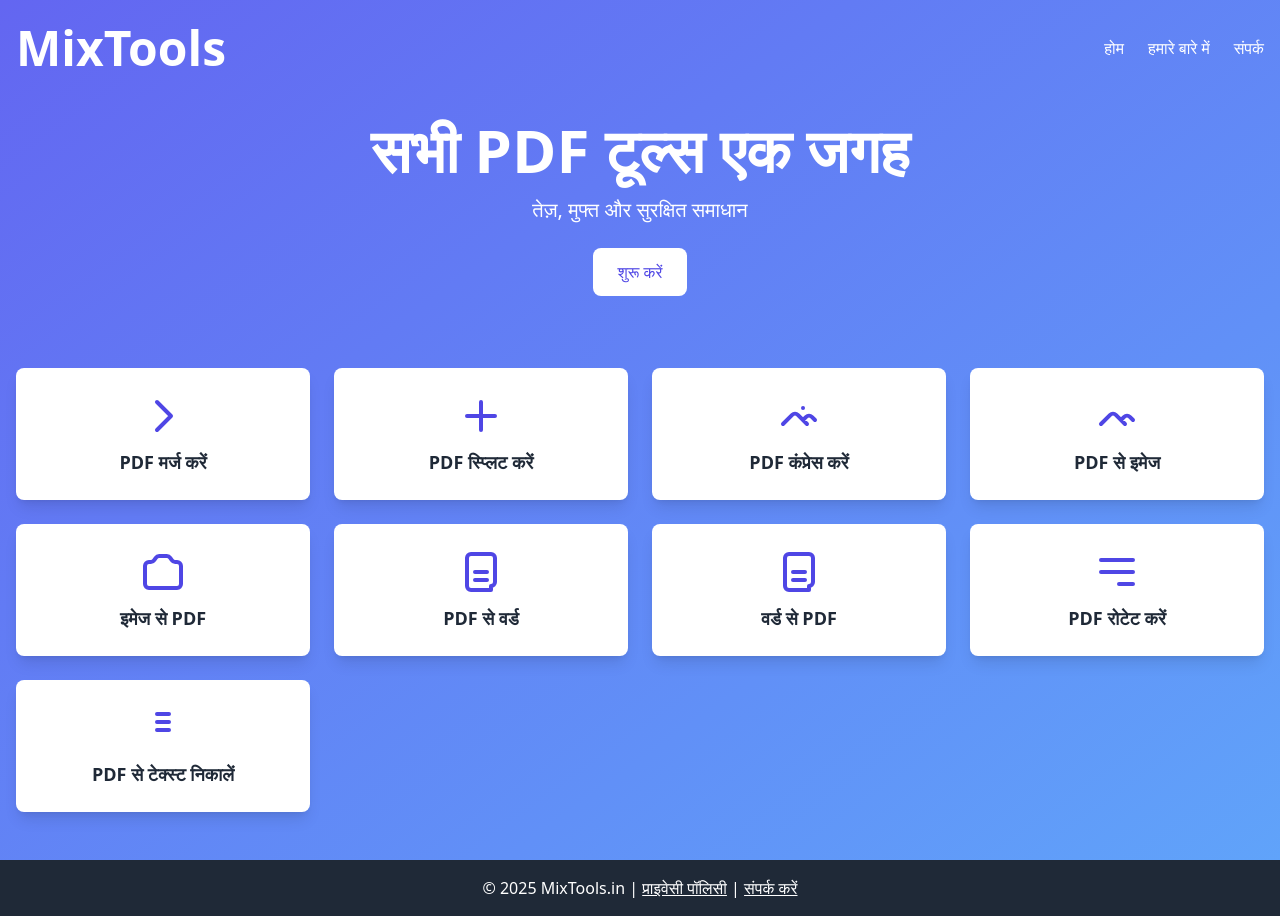
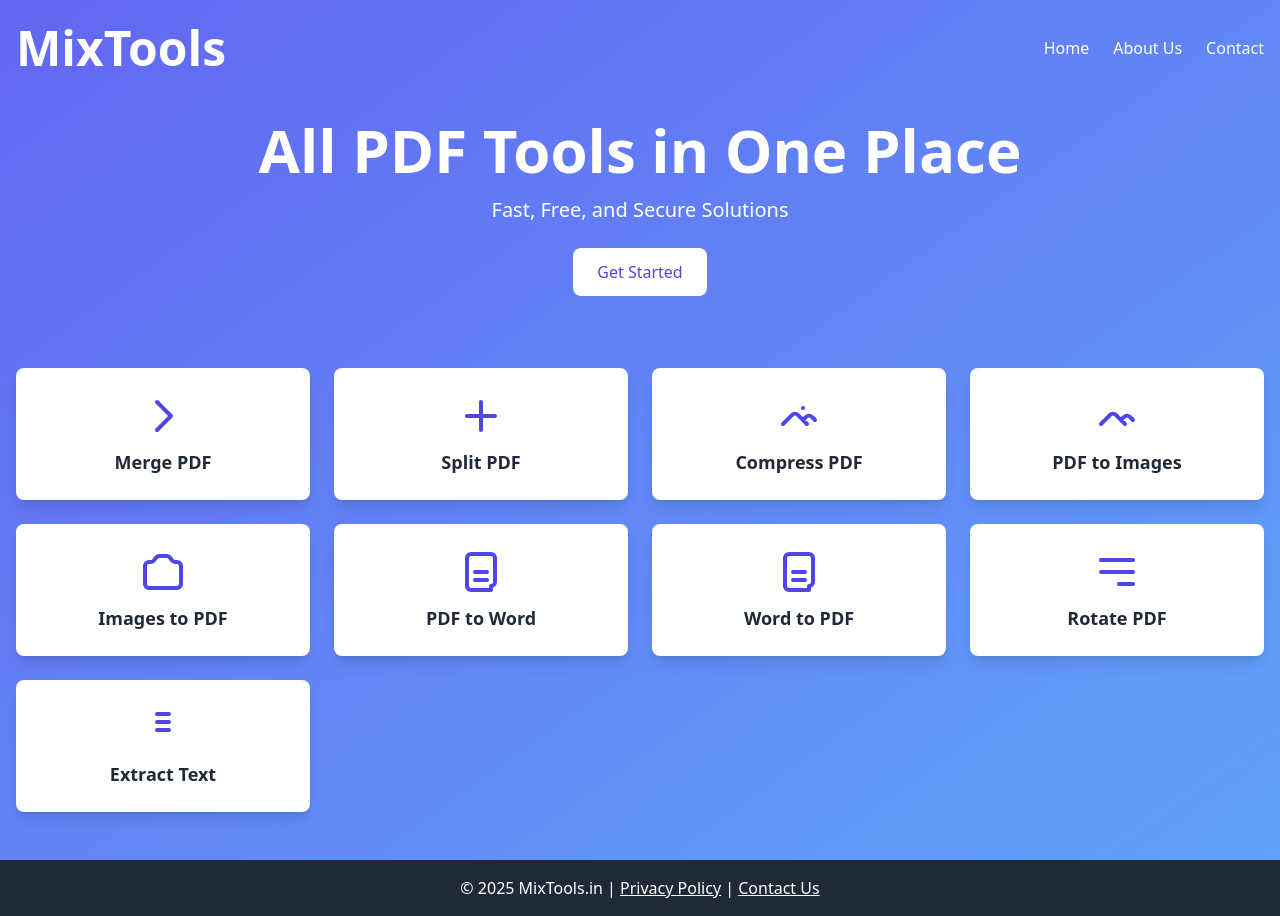
Before and after one commit to mixtoolsdev/mixtools, a plain HTML site: page index.html in a window 1280 px wide. Drawn offline with nearby package versions, Linux system fonts and the light colour scheme.

Commit message:
Update index.html

```diff
--- a/index.html
+++ b/index.html
@@ -1,12 +1,12 @@
 <!DOCTYPE html>
-<html lang="hi">
+<html lang="en">
 <head>
     <meta charset="UTF-8">
     <meta name="viewport" content="width=device-width, initial-scale=1.0">
-    <meta name="description" content="MixTools - मुफ्त और सुरक्षित ऑनलाइन PDF टूल्स: मर्ज, स्प्लिट, कंप्रेस, कन्वर्ट।">
+    <meta name="description" content="MixTools - Free and secure online PDF tools: Merge, Split, Compress, Convert.">
     <meta name="keywords" content="PDF tools, merge PDF, split PDF, compress PDF, convert PDF">
     <meta name="author" content="MixTools">
-    <title>MixTools - प्रोफेशनल PDF सॉल्यूशंस</title>
+    <title>MixTools - Professional PDF Solutions</title>
     <script src="https://cdn.tailwindcss.com"></script>
     <script src="https://cdnjs.cloudflare.com/ajax/libs/pdf-lib/1.17.1/pdf-lib.min.js"></script>
     <script src="https://cdnjs.cloudflare.com/ajax/libs/pdf.js/2.16.338/pdf.min.js"></script>
@@ -20,15 +20,15 @@
         <nav class="container mx-auto px-4 flex justify-between items-center">
             <h1 class="text-5xl font-bold text-white">MixTools</h1>
             <ul class="flex space-x-6 text-white">
-                <li><a href="#" class="hover:underline">होम</a></li>
-                <li><a href="#" class="hover:underline">हमारे बारे में</a></li>
-                <li><a href="#" class="hover:underline">संपर्क</a></li>
+                <li><a href="#" class="hover:underline">Home</a></li>
+                <li><a href="#" class="hover:underline">About Us</a></li>
+                <li><a href="#" class="hover:underline">Contact</a></li>
             </ul>
         </nav>
         <div class="text-center mt-12">
-            <h2 class="text-6xl font-bold text-white">सभी PDF टूल्स एक जगह</h2>
-            <p class="mt-4 text-xl text-white">तेज़, मुफ्त और सुरक्षित समाधान</p>
-            <button class="mt-6 bg-white text-indigo-600 px-6 py-3 rounded-lg hover:bg-gray-100">शुरू करें</button>
+            <h2 class="text-6xl font-bold text-white">All PDF Tools in One Place</h2>
+            <p class="mt-4 text-xl text-white">Fast, Free, and Secure Solutions</p>
+            <button class="mt-6 bg-white text-indigo-600 px-6 py-3 rounded-lg hover:bg-gray-100">Get Started</button>
         </div>
     </header>
 
@@ -40,7 +40,7 @@
                     <svg class="mx-auto h-12 w-12 text-indigo-600" fill="none" stroke="currentColor" viewBox="0 0 24 24">
                         <path stroke-linecap="round" stroke-linejoin="round" stroke-width="2" d="M9 5l7 7-7 7" />
                     </svg>
-                    <h3 class="mt-2 text-lg font-semibold">PDF मर्ज करें</h3>
+                    <h3 class="mt-2 text-lg font-semibold">Merge PDF</h3>
                 </div>
             </div>
             <div class="tool-tile bg-white p-6 rounded-lg shadow-lg hover:shadow-xl cursor-pointer" data-tool="split">
@@ -48,7 +48,7 @@
                     <svg class="mx-auto h-12 w-12 text-indigo-600" fill="none" stroke="currentColor" viewBox="0 0 24 24">
                         <path stroke-linecap="round" stroke-linejoin="round" stroke-width="2" d="M12 5v14m7-7H5" />
                     </svg>
-                    <h3 class="mt-2 text-lg font-semibold">PDF स्प्लिट करें</h3>
+                    <h3 class="mt-2 text-lg font-semibold">Split PDF</h3>
                 </div>
             </div>
             <div class="tool-tile bg-white p-6 rounded-lg shadow-lg hover:shadow-xl cursor-pointer" data-tool="compress">
@@ -56,7 +56,7 @@
                     <svg class="mx-auto h-12 w-12 text-indigo-600" fill="none" stroke="currentColor" viewBox="0 0 24 24">
                         <path stroke-linecap="round" stroke-linejoin="round" stroke-width="2" d="M4 16l4.586-4.586a2 2 0 012.828 0L16 16m-2-2l1.586-1.586a2 2 0 012.828 0L20 14m-6-6h.01" />
                     </svg>
-                    <h3 class="mt-2 text-lg font-semibold">PDF कंप्रेस करें</h3>
+                    <h3 class="mt-2 text-lg font-semibold">Compress PDF</h3>
                 </div>
             </div>
             <div class="tool-tile bg-white p-6 rounded-lg shadow-lg hover:shadow-xl cursor-pointer" data-tool="pdf-to-jpg">
@@ -64,7 +64,7 @@
                     <svg class="mx-auto h-12 w-12 text-indigo-600" fill="none" stroke="currentColor" viewBox="0 0 24 24">
                         <path stroke-linecap="round" stroke-linejoin="round" stroke-width="2" d="M4 16l4.586-4.586a2 2 0 012.828 0L16 16m-2-2l1.586-1.586a2 2 0 012.828 0L20 14" />
                     </svg>
-                    <h3 class="mt-2 text-lg font-semibold">PDF से इमेज</h3>
+                    <h3 class="mt-2 text-lg font-semibold">PDF to Images</h3>
                 </div>
             </div>
             <div class="tool-tile bg-white p-6 rounded-lg shadow-lg hover:shadow-xl cursor-pointer" data-tool="images-to-pdf">
@@ -72,7 +72,7 @@
                     <svg class="mx-auto h-12 w-12 text-indigo-600" fill="none" stroke="currentColor" viewBox="0 0 24 24">
                         <path stroke-linecap="round" stroke-linejoin="round" stroke-width="2" d="M3 9a2 2 0 012-2h.93a2 2 0 001.664-.89l.812-1.22A2 2 0 0110.07 4h3.86a2 2 0 011.664.89l.812 1.22A2 2 0 0018.07 7H19a2 2 0 012 2v9a2 2 0 01-2 2H5a2 2 0 01-2-2V9z" />
                     </svg>
-                    <h3 class="mt-2 text-lg font-semibold">इमेज से PDF</h3>
+                    <h3 class="mt-2 text-lg font-semibold">Images to PDF</h3>
                 </div>
             </div>
             <div class="tool-tile bg-white p-6 rounded-lg shadow-lg hover:shadow-xl cursor-pointer" data-tool="pdf-to-word">
@@ -80,7 +80,7 @@
                     <svg class="mx-auto h-12 w-12 text-indigo-600" fill="none" stroke="currentColor" viewBox="0 0 24 24">
                         <path stroke-linecap="round" stroke-linejoin="round" stroke-width="2" d="M9 12h6m-6 4h6m2 5H7a2 2 0 01-2-2V5a2 2 0 012-2h10a2 2 0 012 2v12a2 2 0 01-2 2z" />
                     </svg>
-                    <h3 class="mt-2 text-lg font-semibold">PDF से वर्ड</h3>
+                    <h3 class="mt-2 text-lg font-semibold">PDF to Word</h3>
                 </div>
             </div>
             <div class="tool-tile bg-white p-6 rounded-lg shadow-lg hover:shadow-xl cursor-pointer" data-tool="word-to-pdf">
@@ -88,7 +88,7 @@
                     <svg class="mx-auto h-12 w-12 text-indigo-600" fill="none" stroke="currentColor" viewBox="0 0 24 24">
                         <path stroke-linecap="round" stroke-linejoin="round" stroke-width="2" d="M9 12h6m-6 4h6m2 5H7a2 2 0 01-2-2V5a2 2 0 012-2h10a2 2 0 012 2v12a2 2 0 01-2 2z" />
                     </svg>
-                    <h3 class="mt-2 text-lg font-semibold">वर्ड से PDF</h3>
+                    <h3 class="mt-2 text-lg font-semibold">Word to PDF</h3>
                 </div>
             </div>
             <div class="tool-tile bg-white p-6 rounded-lg shadow-lg hover:shadow-xl cursor-pointer" data-tool="rotate">
@@ -96,7 +96,7 @@
                     <svg class="mx-auto h-12 w-12 text-indigo-600" fill="none" stroke="currentColor" viewBox="0 0 24 24">
                         <path stroke-linecap="round" stroke-linejoin="round" stroke-width="2" d="M4 6h16M4 12h16m-7 6h7" />
                     </svg>
-                    <h3 class="mt-2 text-lg font-semibold">PDF रोटेट करें</h3>
+                    <h3 class="mt-2 text-lg font-semibold">Rotate PDF</h3>
                 </div>
             </div>
             <div class="tool-tile bg-white p-6 rounded-lg shadow-lg hover:shadow-xl cursor-pointer" data-tool="extract-text">
@@ -104,7 +104,7 @@
                     <svg class="mx-auto h-12 w-12 text-indigo-600" fill="none" stroke="currentColor" viewBox="0 0 24 24">
                         <path stroke-linecap="round" stroke-linejoin="round" stroke-width="2" d="M9 5h6m-6 4h6m-6 4h6" />
                     </svg>
-                    <h3 class="mt-2 text-lg font-semibold">PDF से टेक्स्ट निकालें</h3>
+                    <h3 class="mt-2 text-lg font-semibold">Extract Text</h3>
                 </div>
             </div>
         </div>
@@ -116,7 +116,7 @@
             <span class="close absolute top-4 right-4 text-2xl cursor-pointer">&times;</span>
             <h3 id="tool-title" class="text-xl font-bold mb-4"></h3>
             <input type="file" id="file-input" class="mb-4 w-full" multiple>
-            <button id="process-btn" class="bg-indigo-600 text-white px-4 py-2 rounded hover:bg-indigo-700">प्रोसेस करें</button>
+            <button id="process-btn" class="bg-indigo-600 text-white px-4 py-2 rounded hover:bg-indigo-700">Process</button>
             <div id="progress-bar" class="mt-2 w-full bg-gray-200 rounded-full h-2.5 hidden">
                 <div id="progress-fill" class="bg-indigo-600 h-2.5 rounded-full" style="width: 0%;"></div>
             </div>
@@ -126,7 +126,19 @@
 
     <!-- Footer -->
     <footer class="bg-gray-800 text-white text-center py-4">
-        <p>© 2025 MixTools.in | <a href="#" class="underline">प्राइवेसी पॉलिसी</a> | <a href="#" class="underline">संपर्क करें</a></p>
+        <p>© 2025 MixTools.in | <a href="#privacy" class="underline">Privacy Policy</a> | <a href="#contact" class="underline">Contact Us</a></p>
     </footer>
+
+    <!-- Privacy Policy (Placeholder) -->
+    <div id="privacy" class="hidden">
+        <h2>Privacy Policy</h2>
+        <p>At MixTools, we value your privacy. We do not store or share your uploaded files. All processing happens in your browser, ensuring your data remains secure. For more details, please contact us.</p>
+    </div>
+
+    <!-- Contact Us (Placeholder) -->
+    <div id="contact" class="hidden">
+        <h2>Contact Us</h2>
+        <p>Email: support@mixtools.in | Phone: +91-123-456-7890 | Address: 123 Tech Street, India</p>
+    </div>
 </body>
 </html>
```
